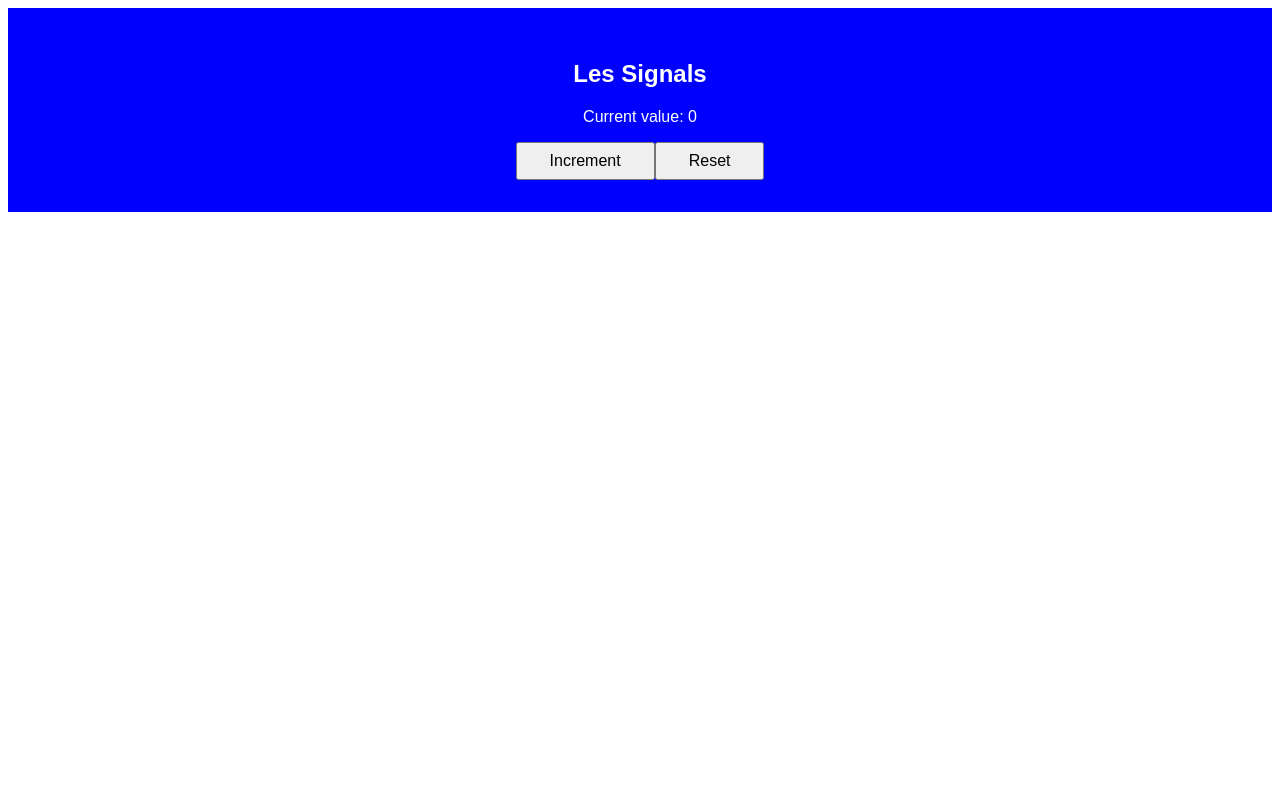
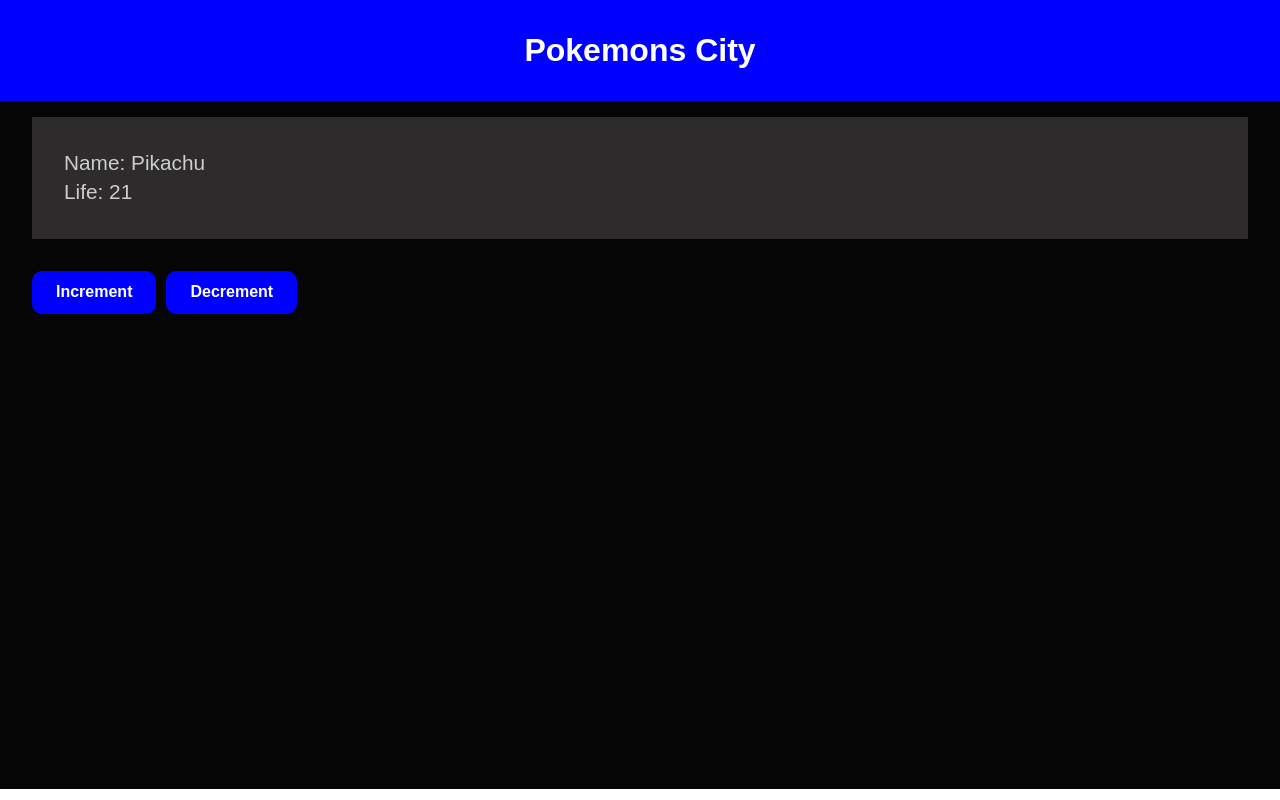
Before and after one commit to devJunior226/update-to-angular-v18, an Angular app: page / in a window 1280 px wide. Built offline with nearby package versions, Linux system fonts and the light colour scheme.

Commit message:
Signals, display pokemon name and life.

```diff
--- a/src/app/app.component.css
+++ b/src/app/app.component.css
@@ -0,0 +1,43 @@
+.title {
+    text-align: center;
+    background: #0000ff;
+    padding: 2rem;
+    color: white;
+    font-family: Arial, Helvetica, sans-serif;
+}
+
+.container {
+    background-color: #050505;
+    color: white;
+    height: 80vh;
+    margin-top: -3rem;
+    padding: 4rem 2rem 2rem;
+    position: relative;
+    z-index: -5;
+    font-family: Arial, Helvetica, sans-serif;
+    font-size: 1.3rem;
+}
+
+.content {
+    background: #383535;
+    opacity: 0.8;
+    padding: 2rem;
+    line-height: 1.8rem;
+}
+
+.btn {
+    font-size: 1rem;
+    margin-top: 2rem;
+    padding: .8rem 1.5rem;
+    border-radius: 10px;
+    background: blue;
+    width: max-content;
+    border: none;
+    font-weight: 700;
+    color: white;
+    cursor: pointer;
+}
+
+.btn:first-of-type{
+    margin-right: 10px;
+}
--- a/src/app/app.component.html
+++ b/src/app/app.component.html
@@ -1,16 +1,10 @@
-<h1
-  style="
-    text-align: center;
-    background: #0000ff;
-    padding: 2rem;
-    color: white;
-    font-family: Arial, Helvetica, sans-serif;
-  "
->
-  Pokemons City
-</h1>
+<h1 class="title">Pokemons City</h1>
+<div class="container">
+  <div class="content">
+    <p>Name: {{ name() }}</p>
+    <p>Life: {{ life() }}</p>
+  </div>
 
-<h2>Name: {{ name }}</h2>
-<p>Compteur {{ count }}</p>
-<button style="margin-right: 10px;" (click)="doCount()">+</button>
-<button (click)="decrementLife()">-</button>
+  <button class="btn" (click)="incrementLife()">Increment</button>
+  <button class="btn" (click)="decrementLife()">Decrement</button>
+</div>
--- a/src/app/app.component.ts
+++ b/src/app/app.component.ts
@@ -1,69 +1,21 @@
-import { Component, computed, effect, signal } from '@angular/core';
+import { Component, signal } from '@angular/core';
 
 @Component({
     selector: 'app-root',
     standalone: true,
     imports: [],
-    template: `
-    <div class="bg">
-        <h2>Les Signals</h2>
-        <p>Current value: {{ secondCounter() }}</p>
-        <!-- <p>Double value: {{ counterDouble() }}</p> -->
-        <button class="btn" (click)="incrementAgain()">
-            Increment
-        </button>
-        <button class="btn" (click)="resetAgain()">
-            Reset
-        </button>
-    </div>
-    `,
-
-    styles: [`
-        .bg {
-            background: #0000ff;
-            padding: 2rem;
-            color: white;
-            font-family: Arial, sans-serif;
-            text-align: center;
-        }
-
-        .btn {
-           padding: .5rem 2rem;
-           font-size: 1rem;
-           cursor: pointer;
-        }
-    `]
+    templateUrl: './app.component.html',
+    styleUrls: ['./app.component.css'],
 })
 export class AppComponent {
+    name = signal('Pikachu');
+    life = signal(21);
 
-    // Les signals sans etats-derivés
-    counter = signal(0);
-    counterDouble = computed(() => this.counter() * 2);
-
-    increment() {
-        this.counter.update(n => n + 1);
+    incrementLife() {
+        this.life.update(n => n + 1);
     }
 
-    reset() {
-        this.counter.set(0);
-    }
-
-    // Gestion des effets de bord
-    secondCounter = signal(0);
-
-    constructor() {
-        // Will execute when a signal will change.
-        effect(() => {
-            console.log(`Le compteur a été mis à jour : ${this.secondCounter()}`);
-        })
-    }
-
-
-    incrementAgain() {
-        this.secondCounter.update(n => n + 1);
-    }
-
-    resetAgain() {
-        this.secondCounter.set(0);
+    decrementLife() {
+        this.life.set(21);
     }
 }
--- a/src/styles.css
+++ b/src/styles.css
@@ -1 +1,5 @@
 /* You can add global styles to this file, and also import other style files */
+* {
+    padding: 0;
+    margin: 0;
+}
```
Also changed, not shown: src/app/demo/demo.component.ts (added, +68 -0 lines).
